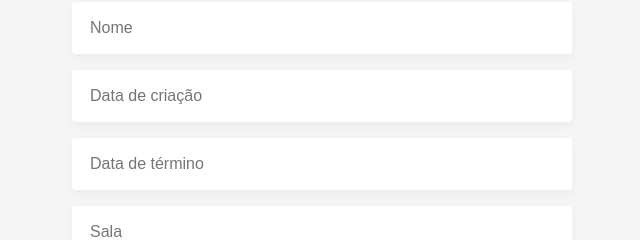
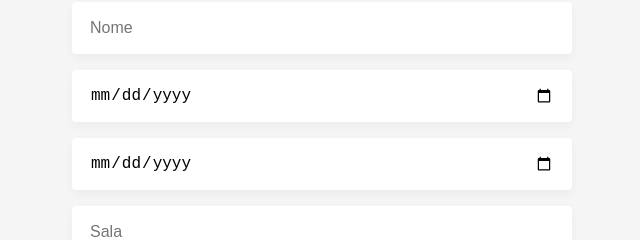
Before and after one commit to fernandollisboa/clAIDe-front, a React (Create React App) app: page /newProject in a window 1280 px wide. Shown: the part 183-423 px from the top of the page, without its empty margins (318-958 px from the left). Built offline with nearby package versions, Linux system fonts and the light colour scheme; no server answers.

Commit message:
refactor: create function transform date to format dd mm yyyy

```diff
--- a/src/components/ProjectForm/index.jsx
+++ b/src/components/ProjectForm/index.jsx
@@ -87,11 +87,16 @@ export default function ProjectForm({ onSubmit, typeLabel, buttonLabel }) {
             placeholder="Data de criação"
             value={creationDate}
             onChange={handleChangeCreationDate}
-            datatype="dd/mm/yyyy"
+            type="date"
           />
         </FormGroup>
         <FormGroup>
-          <Input placeholder="Data de término" value={endDate} onChange={handleChangeEndDate} />
+          <Input
+            placeholder="Data de término"
+            value={endDate}
+            onChange={handleChangeEndDate}
+            type="date"
+          />
         </FormGroup>
         <FormGroup>
           <Input placeholder="Sala" value={room} onChange={handleChangeRoom} />
--- a/src/pages/NewProject/index.jsx
+++ b/src/pages/NewProject/index.jsx
@@ -1,18 +1,19 @@
 import ProjectForm from "../../components/ProjectForm";
 import ProjectsService from "../../services/ProjectsService";
 import Footer from "../../layouts/Footer";
+import { dateIsoToDate } from "../../utils/transformDate";
 
 export default function NewProject() {
   function handleSubmit(formData) {
     try {
       const project = {
         name: formData.name,
-        creationDate: formData.creationDate,
-        endDate: formData.endDate || null,
-        room: formData.room,
-        building: formData.building,
-        embrapii_code: formData.embrapiiCode,
-        financier: formData.financier,
+        creationDate: dateIsoToDate(formData.creationDate),
+        endDate: dateIsoToDate(formData.endDate) ?? null,
+        room: formData.room || null,
+        building: formData.building || null,
+        embrapii_code: formData.embrapiiCode || null,
+        financier: formData.financier || null,
       };
       ProjectsService.create(project);
     } catch (err) {
--- /dev/null
+++ b/src/utils/transformDate.js
@@ -0,0 +1,6 @@
+export function dateIsoToDate(date) {
+  if (date) {
+    let [year, month, day] = date.split("/")[0].split("-");
+    return `${day}/${month}/${year}`;
+  }
+}
```
